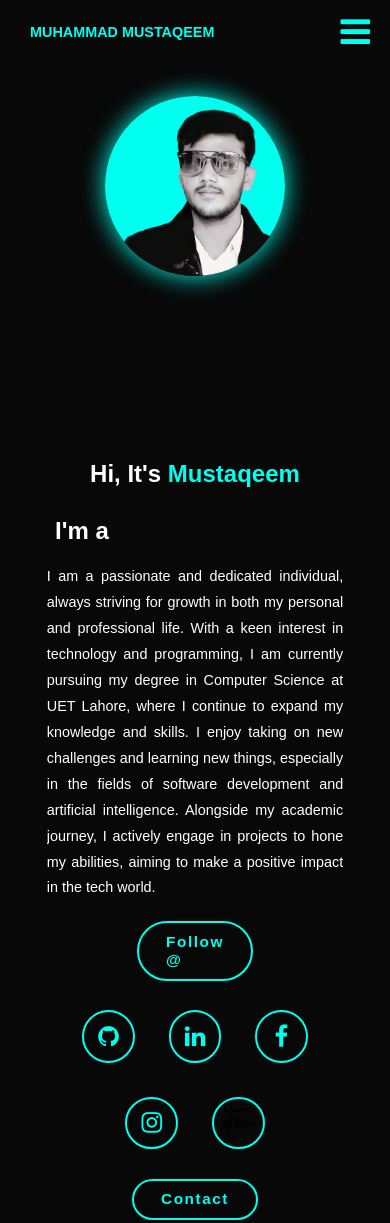
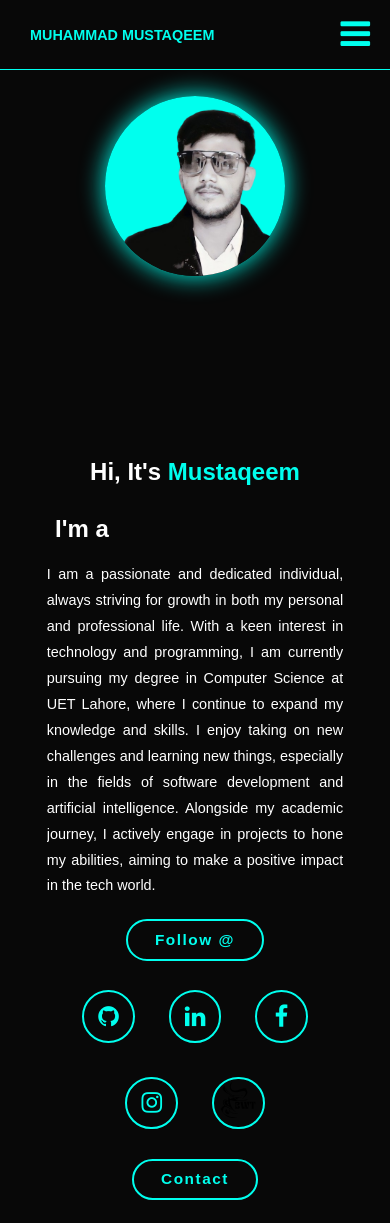
Before and after one commit to Mustaqeem-Codes/Mustaqeem-Portfolio, a plain HTML site: page index.html in a window 390 px wide. Shown: the top 1223 px of the page. Drawn offline with Linux system fonts and the light colour scheme.

Commit message:
Update Styles.css

```diff
--- a/Styles.css
+++ b/Styles.css
@@ -37,7 +37,14 @@
     position: fixed;
     z-index: 1;
     width: 100%;
+    height: 70px;
+    border-bottom: 1px hidden var(--main-color);
 }
+
+.header:hover{
+    border-bottom: 1px solid var(--main-color);
+}
+
 
 .logo {
     display: flex;
@@ -95,20 +102,11 @@
     min-height: 100vh;
     padding: 10rem 12% 10rem;
 }
-
-/* .home {
-    display: flex;
-    align-items: center;
-    justify-content: center;
-    gap: 15rem;
-} */
 .home {
     display: flex;
     align-items: center;
     justify-content: center;
     gap: 15rem;
-    flex-direction: row-reverse;
-    /* This swaps the positions */
 }
 
 
@@ -144,18 +142,19 @@
 }
 
 .home-img {
-    border-radius: 50%;
+    display: flex;
 }
 
 .home-img img {
     position: relative;
-    top: 3rem;
+    top: 0.5rem;
     width: 32vw;
     border-radius: 50%;
     box-shadow: 0 0 25px var(--main-color);
     cursor: pointer;
     transition: 0.4s ease-in-out;
 }
+
 
 .home-img img:hover {
     box-shadow: 0 0 25px var(--main-color),
@@ -527,16 +526,17 @@
 .services-container {
     display: grid;
     grid-template-columns: repeat(2, 1fr);
-    gap: 2.5rem;
+    column-gap: 1rem; /* Reduce horizontal gap */
+    row-gap: 2.5rem; /* Keep vertical gap unchanged */
     max-width: 1200px;
     margin: auto;
 }
 
+
 .service-box {
     background-color: var(--main-color);
     width: 90%;
-    margin: auto
-    ;
+    margin: auto;
     /* color: white; */
     border-radius: 3rem;
     border: 5px solid transparent;
@@ -918,6 +918,7 @@
     }
     #menu-icon {
         display: block;
+        cursor: pointer;
     }
     .navbar.active {
         display: flex;
@@ -969,6 +970,17 @@
     .home-content {
         align-items: center;
         width: 100%;
+    }
+
+    .btn-group {
+        display: flex;
+        flex-wrap: nowrap; /* Prevents wrapping */
+        overflow-x: auto; /* Enables horizontal scrolling if necessary */
+        gap: 0.5rem; /* Adjust spacing between buttons */
+    }
+
+    .btn-group .btn {
+        white-space: nowrap; /* Prevents text wrapping */
     }
 
     .social-icons {
```
